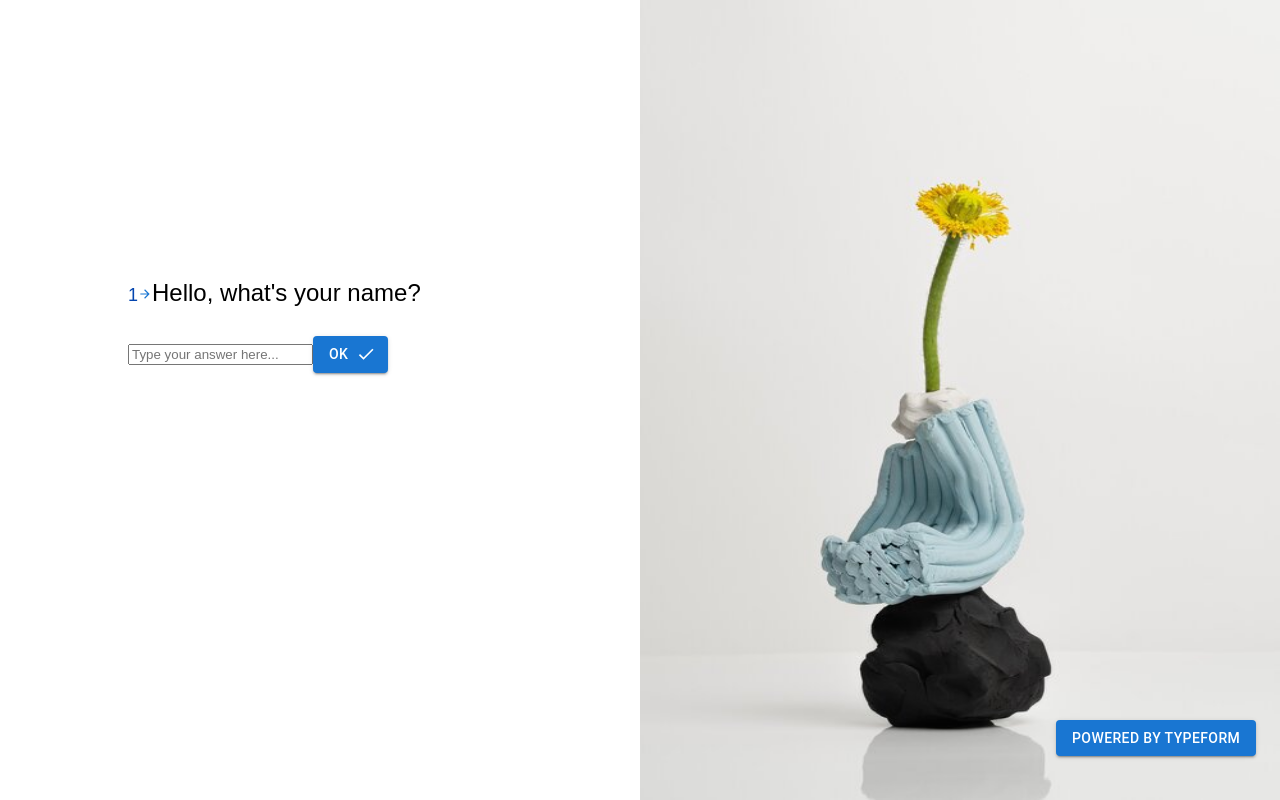
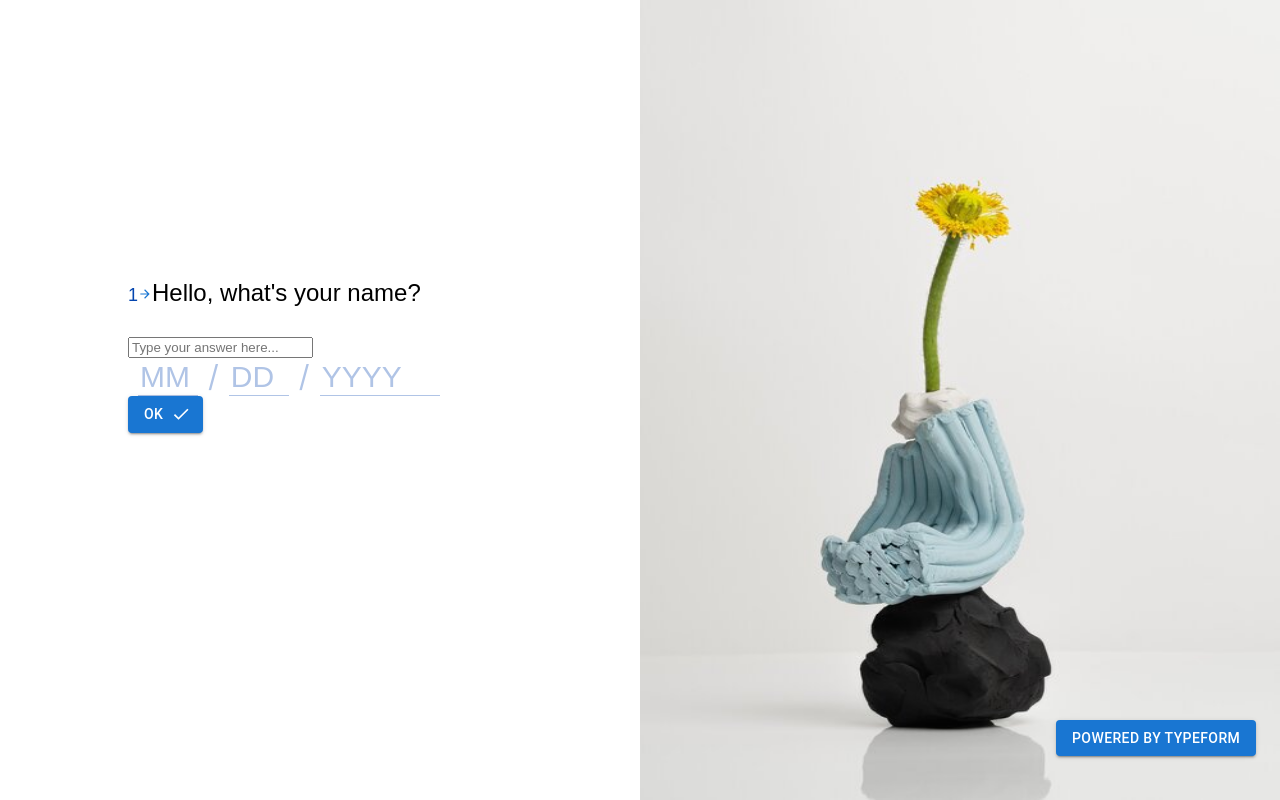
Before and after one commit to RamailoTech/Typeform-demo, a React (Create React App) app: page / in a window 1280 px wide. Shown: the top 800 px of the page. Built offline with nearby package versions, Linux system fonts and the light colour scheme.

Commit message:
date input

```diff
--- /dev/null
+++ b/src/components/dateInput/DateInput.jsx
@@ -0,0 +1,56 @@
+import React, { useState } from "react";
+import "./dateInput.css";
+
+export const DateInput = () => {
+  const [error, setError] = useState("");
+  const [date, setDate] = useState({
+    day: null,
+    month: null,
+    year: null,
+  });
+  const handleChange = (e) => {
+    let name = e.target.name;
+    let value = e.target.value;
+    if (name === "month") {
+      console.log(name);
+      console.log(value.length);
+
+      if (value.length > 2) {
+        return console.log(value.length);
+      }
+      //   setDate({ ...date, name: value });
+    }
+  };
+  return (
+    <div className="date_input_wrapper">
+      <input
+        type="number"
+        name="month"
+        className="date_input month"
+        placeholder="MM"
+        min={0}
+        max={12}
+        value={date.month}
+        onChange={handleChange}
+      />
+      /
+      <input
+        name="day"
+        type="number"
+        className="date_input day"
+        placeholder="DD"
+        min={0}
+        onChange={handleChange}
+      />
+      /
+      <input
+        name="year"
+        className="date_input year"
+        placeholder="YYYY"
+        type="number"
+        min={0}
+        onChange={handleChange}
+      />
+    </div>
+  );
+};
--- /dev/null
+++ b/src/components/dateInput/dateInput.css
@@ -0,0 +1,25 @@
+.date_input_wrapper {
+  color: #b0c4e6;
+  font-size: 30px;
+}
+
+.date_input {
+  border: none;
+  outline: none;
+  border-bottom: 1px solid #b0c4e6;
+  font-size: 30px;
+  color: #0445af;
+  margin: 0 10px;
+}
+.date_input::placeholder {
+  color: #b0c4e6;
+}
+
+.day,
+.month {
+  max-width: 60px;
+}
+
+.year {
+  width: 120px;
+}
--- /dev/null
+++ b/src/components/dateInput/index.jsx
@@ -0,0 +1 @@
+export * from "./DateInput";
--- a/src/components/input/autoComplete/autoCompleteInput.jsx
+++ b/src/components/input/autoComplete/autoCompleteInput.jsx
@@ -76,7 +76,6 @@ export const Option = ({ option, setValue }) => {
   return (
     <div ref={ref} className="option_wrapper">
       {option.map((op, index) => {
-        console.log(op);
         return (
           <span
             ref={ref}
--- a/src/index.css
+++ b/src/index.css
@@ -1,6 +1,18 @@
 * {
   box-sizing: border-box;
 }
+
+input::-webkit-outer-spin-button,
+input::-webkit-inner-spin-button {
+  -webkit-appearance: none;
+  margin: 0;
+}
+
+/* Firefox */
+input[type="number"] {
+  -moz-appearance: textfield;
+}
+
 body {
   margin: 0;
   font-family: -apple-system, BlinkMacSystemFont, "Segoe UI", "Roboto", "Oxygen",
--- a/src/pages/Firstpage.jsx
+++ b/src/pages/Firstpage.jsx
@@ -4,6 +4,7 @@ import { Grid, Box, Button } from "@mui/material";
 import flower from "../images/flower.jpg";
 import CheckIcon from "@mui/icons-material/Check";
 import ArrowForwardIcon from "@mui/icons-material/ArrowForward";
+import { DateInput } from "../components/dateInput";
 
 export const Firstpage = ({ items }) => {
   return (
@@ -21,6 +22,7 @@ export const Firstpage = ({ items }) => {
               className="answer_input"
               placeholder="Type your answer here..."
             />
+            <DateInput />
             <Button variant="contained" endIcon={<CheckIcon />}>
               OK
             </Button>
```
